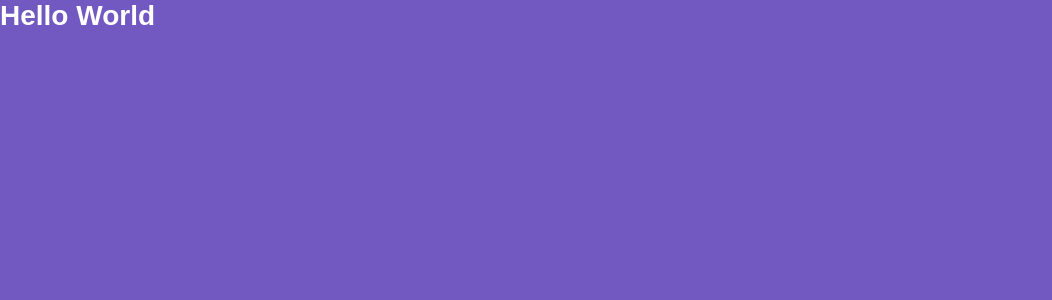
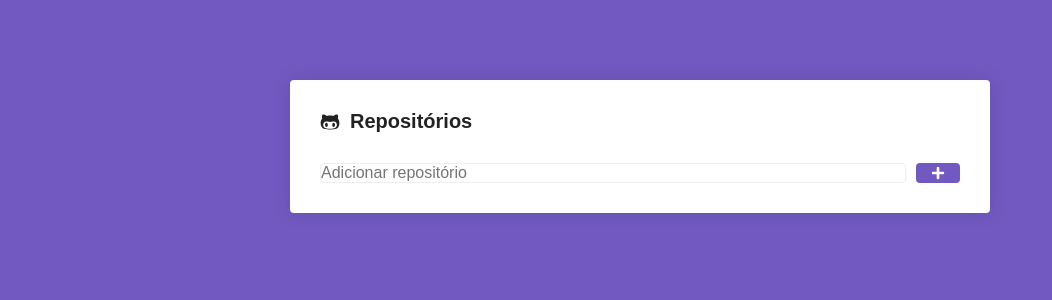
Before and after one commit to marcioestevao/Rocketseat, a React (Create React App) app in the folder modulo05/: page / in a window 1280 px wide. Shown: the top 300 px of the page, without its empty margins (0-1052 px from the left). Built offline with nearby package versions, Linux system fonts and the light colour scheme; the HTML template or start-up script is replaced by a standard one.

Commit message:
Aplicando style na página Main

```diff
--- a/modulo05/package.json
+++ b/modulo05/package.json
@@ -6,6 +6,7 @@
     "babel-eslint": "^10.0.3",
     "react": "^16.12.0",
     "react-dom": "^16.12.0",
+    "react-icons": "^3.8.0",
     "react-router-dom": "^5.1.2",
     "react-scripts": "3.2.0",
     "styled-components": "^4.4.1"
--- a/modulo05/src/pages/Main/index.js
+++ b/modulo05/src/pages/Main/index.js
@@ -1,6 +1,24 @@
 import React from 'react';
-import { Title } from './styles';
+
+import { FaPlus, FaGithubAlt } from 'react-icons/fa';
+
+import { Container, Form, SubmitButton } from './styles';
 
 export default function Main() {
-  return <Title>Hello World</Title>;
+  return (
+    <Container>
+      <h1>
+        <FaGithubAlt />
+        Repositórios
+      </h1>
+
+      <Form onSubmit={() => {}}>
+        <input type="text" placeholder="Adicionar repositório" />
+
+        <SubmitButton>
+          <FaPlus color="#FFF" size={14} />
+        </SubmitButton>
+      </Form>
+    </Container>
+  );
 }
--- a/modulo05/src/pages/Main/styles.js
+++ b/modulo05/src/pages/Main/styles.js
@@ -1,5 +1,49 @@
 import styled from 'styled-components';
 
-export const Title = styled.h1`
-  color: #fff;
+export const Container = styled.div`
+  max-width: 700px;
+  background: #fff;
+  border-radius: 4px;
+  box-shadow: 0 0 20px rgba(0, 0, 0, 0.1);
+  padding: 30px;
+  margin: 80px auto;
+
+  h1 {
+    font-size: 20px;
+    display: flex;
+    flex-direction: row;
+    align-items: center;
+
+    svg {
+      margin-right: 10px;
+    }
+  }
 `;
+
+export const Form = styled.form`
+  margin-top: 30px;
+  display: flex;
+  flex-direction: row;
+
+  input {
+    flex: 1;
+    border: 1px solid #eee;
+    padding: 10 15px;
+    border-radius: 4px;
+    font-size: 16px;
+  }
+`;
+
+export const SubmitButton = styled.button.attrs({
+  type: 'submit',
+})`
+  background: #7159c1;
+  border: 0;
+  padding: 0 15px;
+  margin-left: 10px;
+  border-radius: 4px;
+
+  display: flex;
+  justify-content: center;
+  align-items: center;
+`;
```
Also changed, not shown: 1 other file (tests, documents, lock files or other folders).
